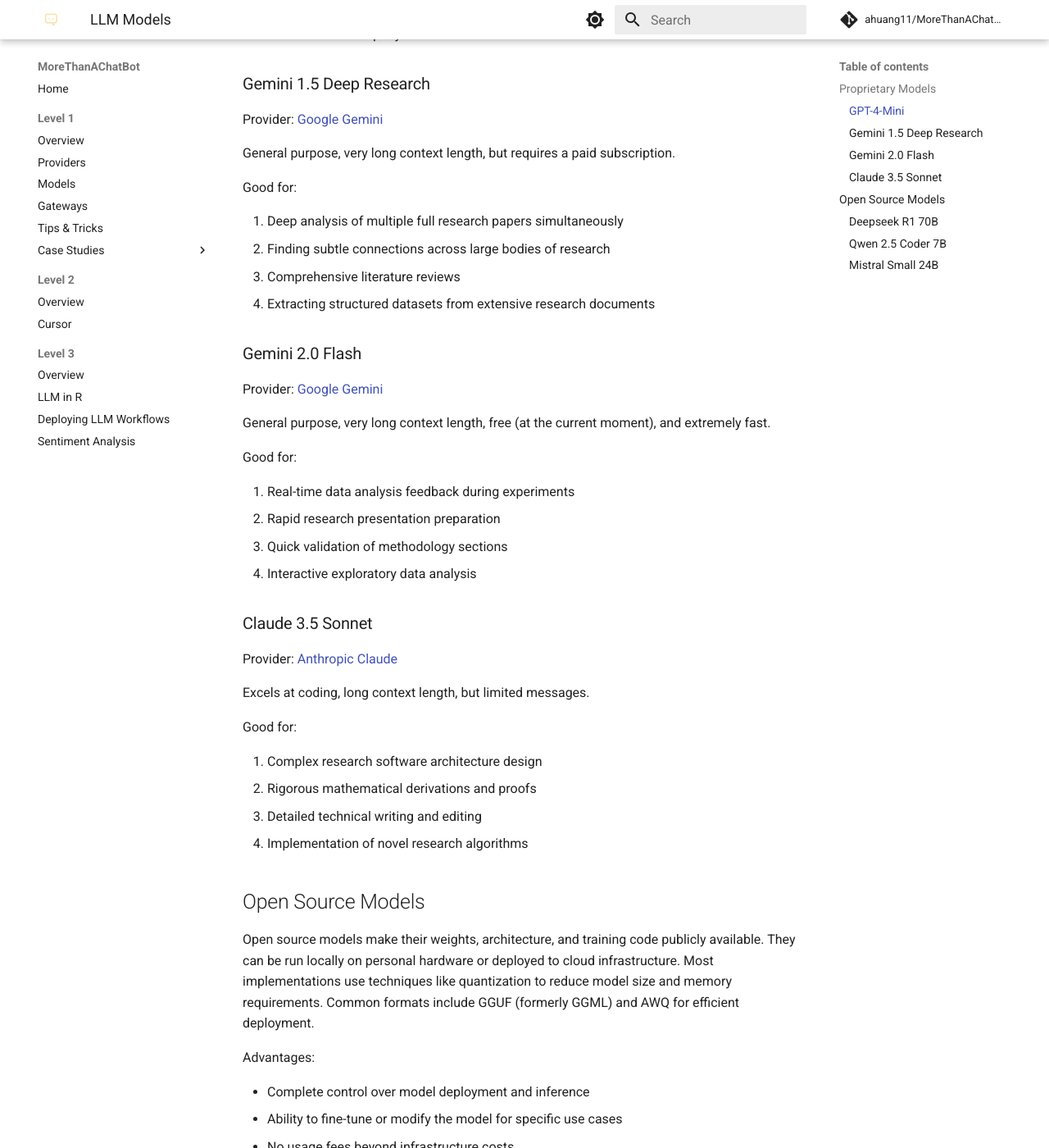
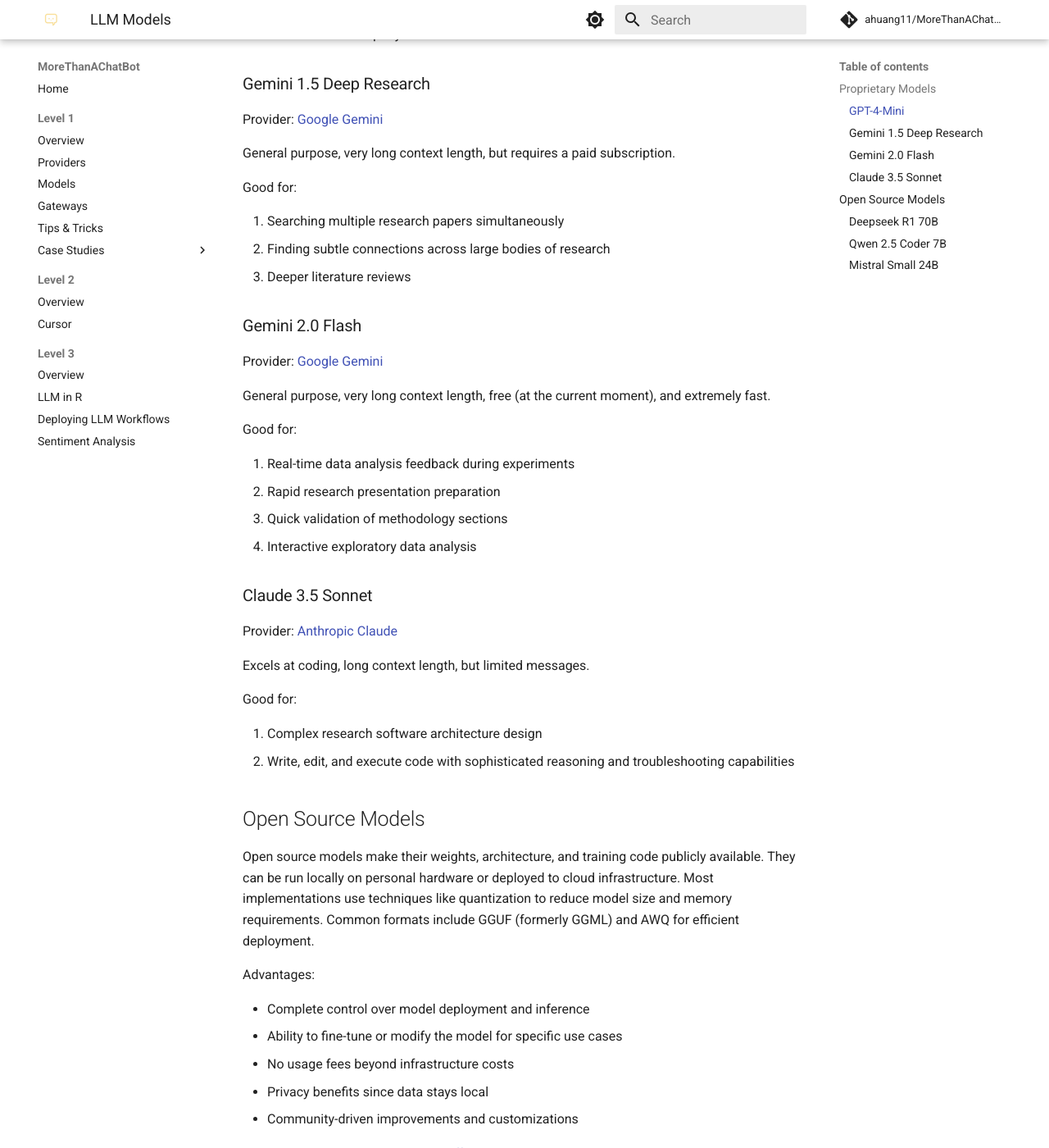
Before and after one commit to ahuang11/MoreThanAChatBot, an MkDocs documentation site: the page built from docs/level1/models.md, in a window 1280 px wide and 1400 px high, scrolled down 907 px. Shown: the whole window at 82% size. Built offline with MkDocs 1.6.1 and Material for MkDocs 9.7.7, drawn with Linux system fonts in a browser that asks for light colours; comment, search, counter and statistics services are not loaded.

Commit message:
Update models.md

```diff
--- a/docs/level1/models.md
+++ b/docs/level1/models.md
@@ -37,10 +37,9 @@
 
 Good for:
 
-1. Deep analysis of multiple full research papers simultaneously
+1. Searching multiple research papers simultaneously
 2. Finding subtle connections across large bodies of research
-3. Comprehensive literature reviews
-4. Extracting structured datasets from extensive research documents
+3. Deeper literature reviews
 
 ### Gemini 2.0 Flash
 
@@ -64,9 +63,7 @@
 Good for:
 
 1. Complex research software architecture design
-2. Rigorous mathematical derivations and proofs
-3. Detailed technical writing and editing
-4. Implementation of novel research algorithms
+2. Write, edit, and execute code with sophisticated reasoning and troubleshooting capabilities
 
 ## Open Source Models
 
```
